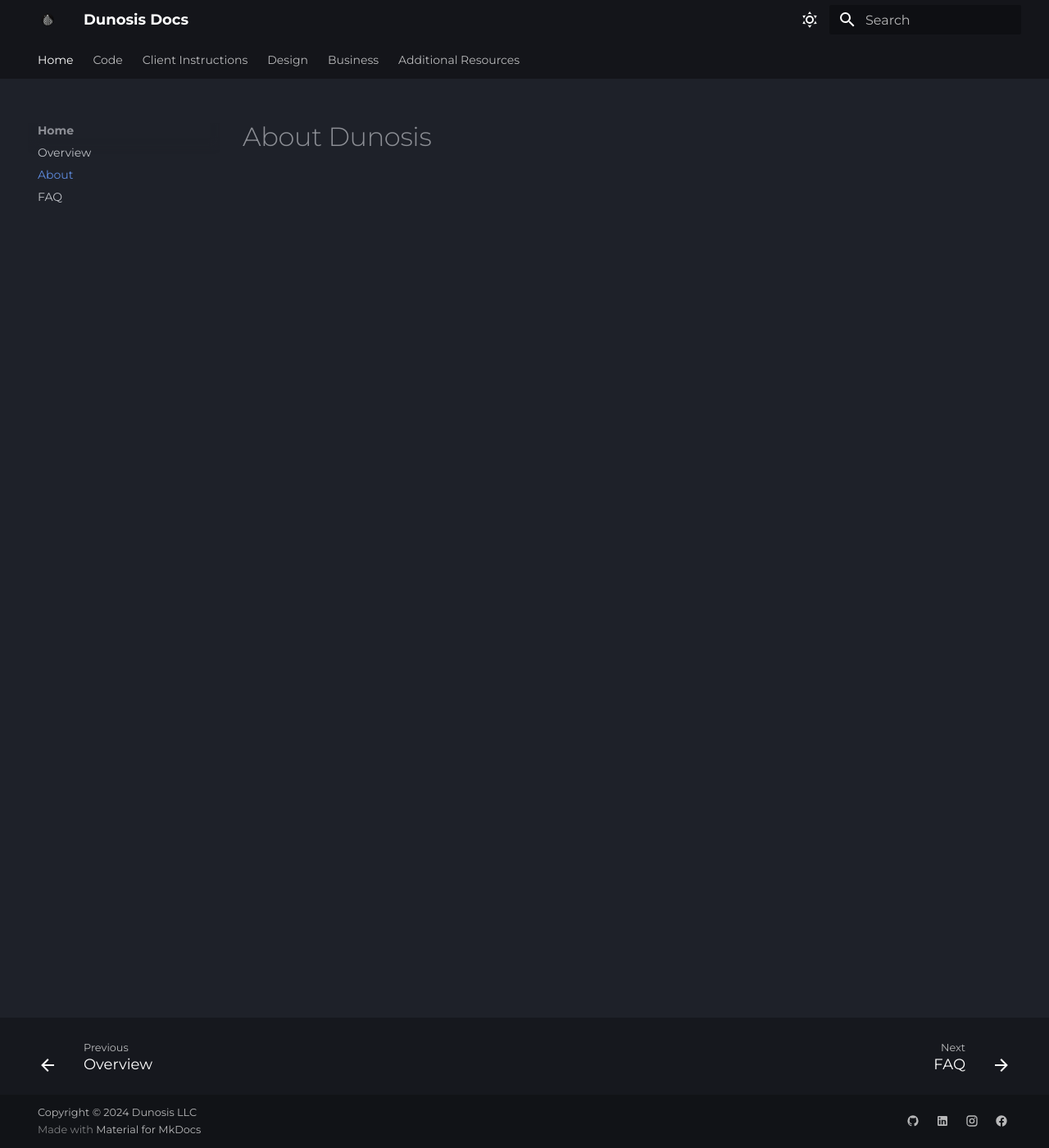
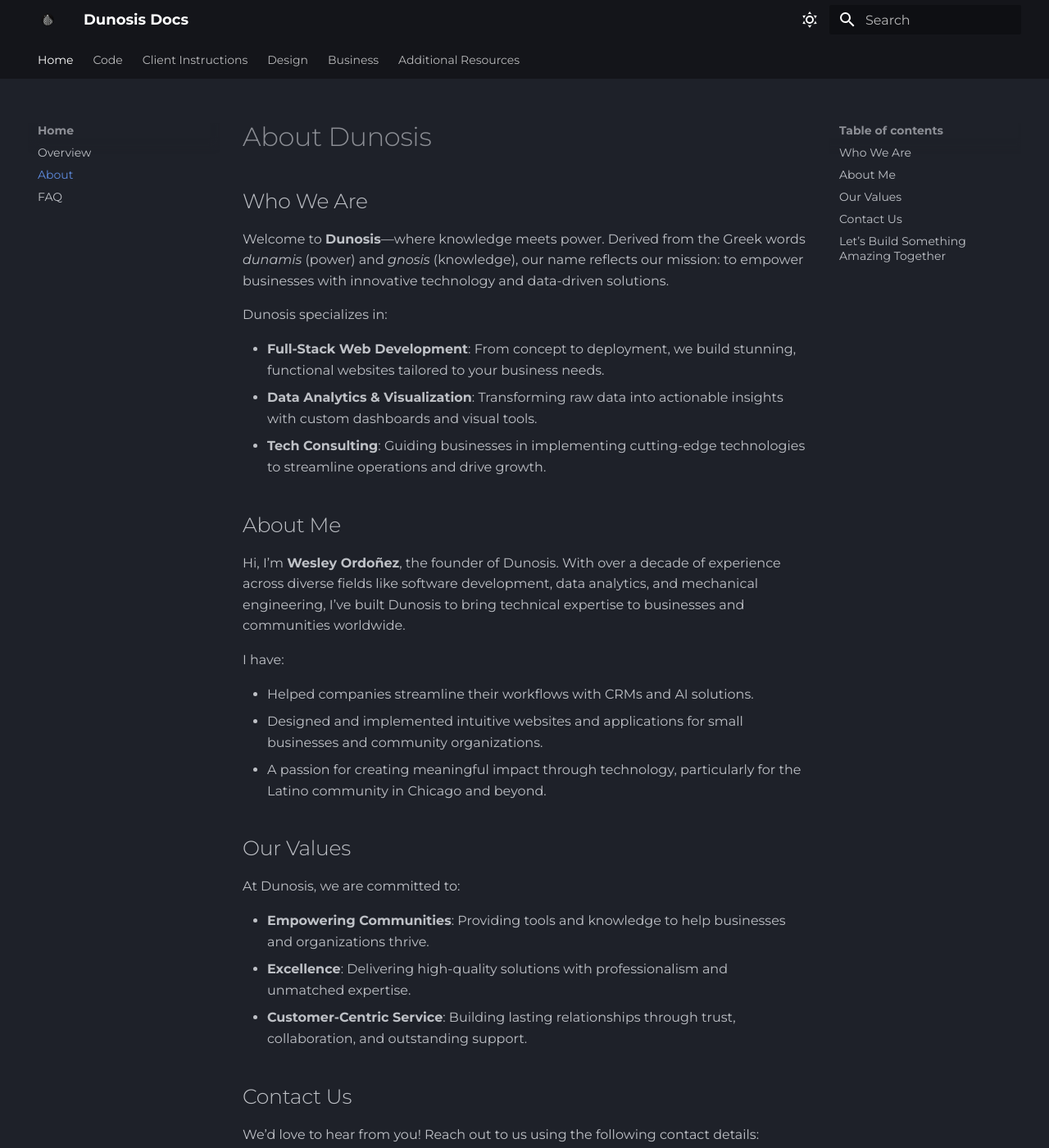
Before and after one commit to wesordonez/dunosis-web-docs, an MkDocs documentation site: the page built from docs/home/about.md, in a window 1280 px wide and 1400 px high. Shown: the whole window at 82% size. Built offline with MkDocs 1.6.1 and Material for MkDocs 9.7.7, drawn with Linux system fonts in a browser that asks for light colours; some of the changed text lies outside the part shown.

Commit message:
added content for about doc

```diff
--- a/docs/home/about.md
+++ b/docs/home/about.md
@@ -1 +1,50 @@
 # About Dunosis
+
+## Who We Are
+
+Welcome to **Dunosis**—where knowledge meets power. Derived from the Greek words *dunamis* (power) and *gnosis* (knowledge), our name reflects our mission: to empower businesses with innovative technology and data-driven solutions.
+
+Dunosis specializes in:
+
+- **Full-Stack Web Development**: From concept to deployment, we build stunning, functional websites tailored to your business needs.
+- **Data Analytics & Visualization**: Transforming raw data into actionable insights with custom dashboards and visual tools.
+- **Tech Consulting**: Guiding businesses in implementing cutting-edge technologies to streamline operations and drive growth.
+
+## About Me
+
+Hi, I’m **Wesley Ordoñez**, the founder of Dunosis. With over a decade of experience across diverse fields like software development, data analytics, and mechanical engineering, I’ve built Dunosis to bring technical expertise to businesses and communities worldwide.
+
+I have:
+
+- Helped companies streamline their workflows with CRMs and AI solutions.
+- Designed and implemented intuitive websites and applications for small businesses and community organizations.
+- A passion for creating meaningful impact through technology, particularly for the Latino community in Chicago and beyond.
+
+## Our Values
+
+At Dunosis, we are committed to:
+
+- **Empowering Communities**: Providing tools and knowledge to help businesses and organizations thrive.
+- **Excellence**: Delivering high-quality solutions with professionalism and unmatched expertise.
+- **Customer-Centric Service**: Building lasting relationships through trust, collaboration, and outstanding support.
+
+## Contact Us
+
+We’d love to hear from you! Reach out to us using the following contact details:
+
+- 📧 **Email**: [info@dunosis.com](mailto:info@dunosis.com)
+- 🌐 **Website**: [www.dunosis.com](https://www.dunosis.com)
+- 📍 **Location**: Chicago, IL
+- 📞 **Phone**: +1 (708) 669-9225
+
+For project inquiries, technical support, or collaborations, feel free to drop us a message!
+
+---
+
+## Let’s Build Something Amazing Together
+
+At Dunosis, we believe in the power of collaboration. Whether you're a small business, a non-profit organization, or an entrepreneur with a vision, we're here to help you achieve your goals.
+
+Ready to take the next step? Explore our documentation or contact us directly to discuss your project.
+
+---
```
